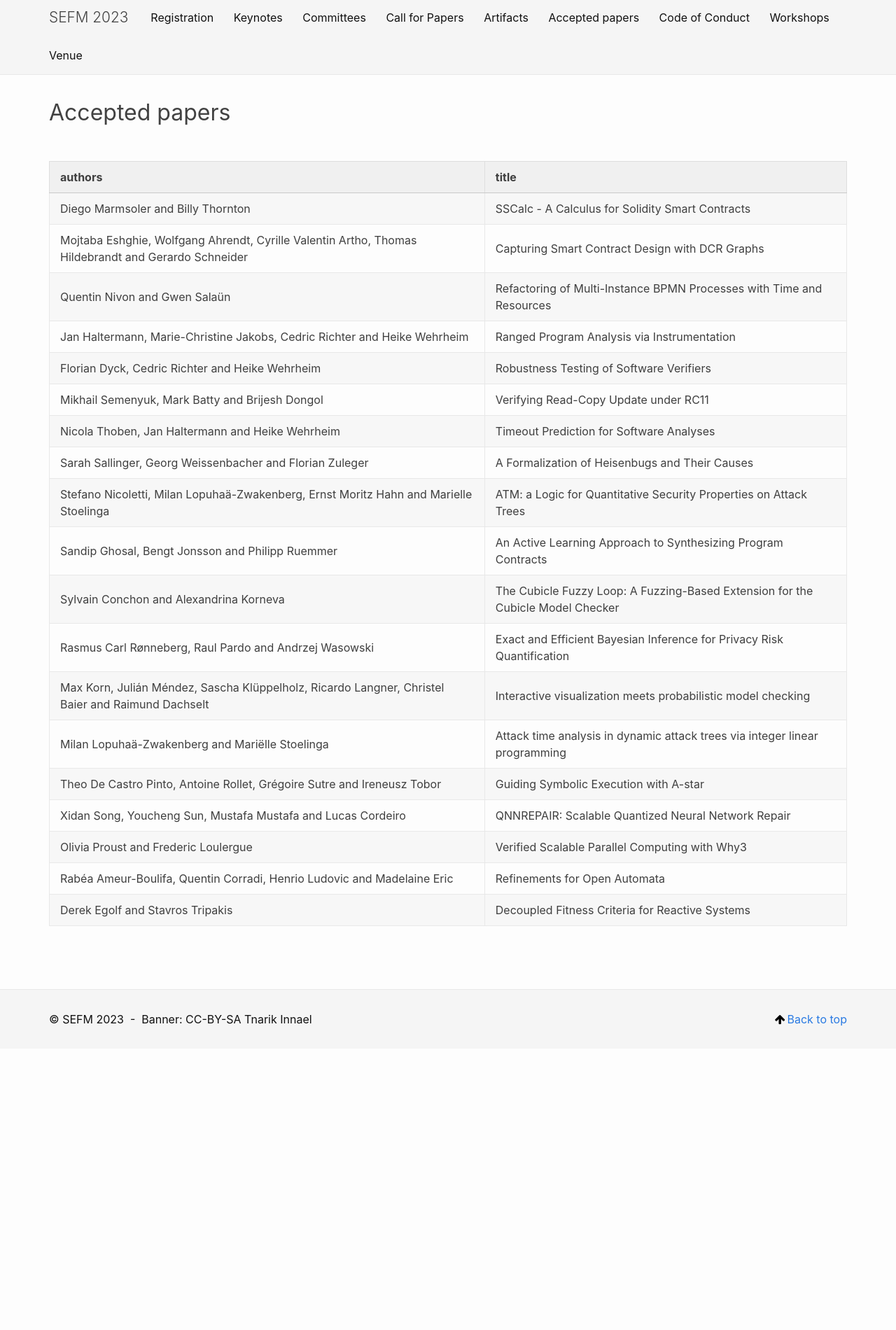
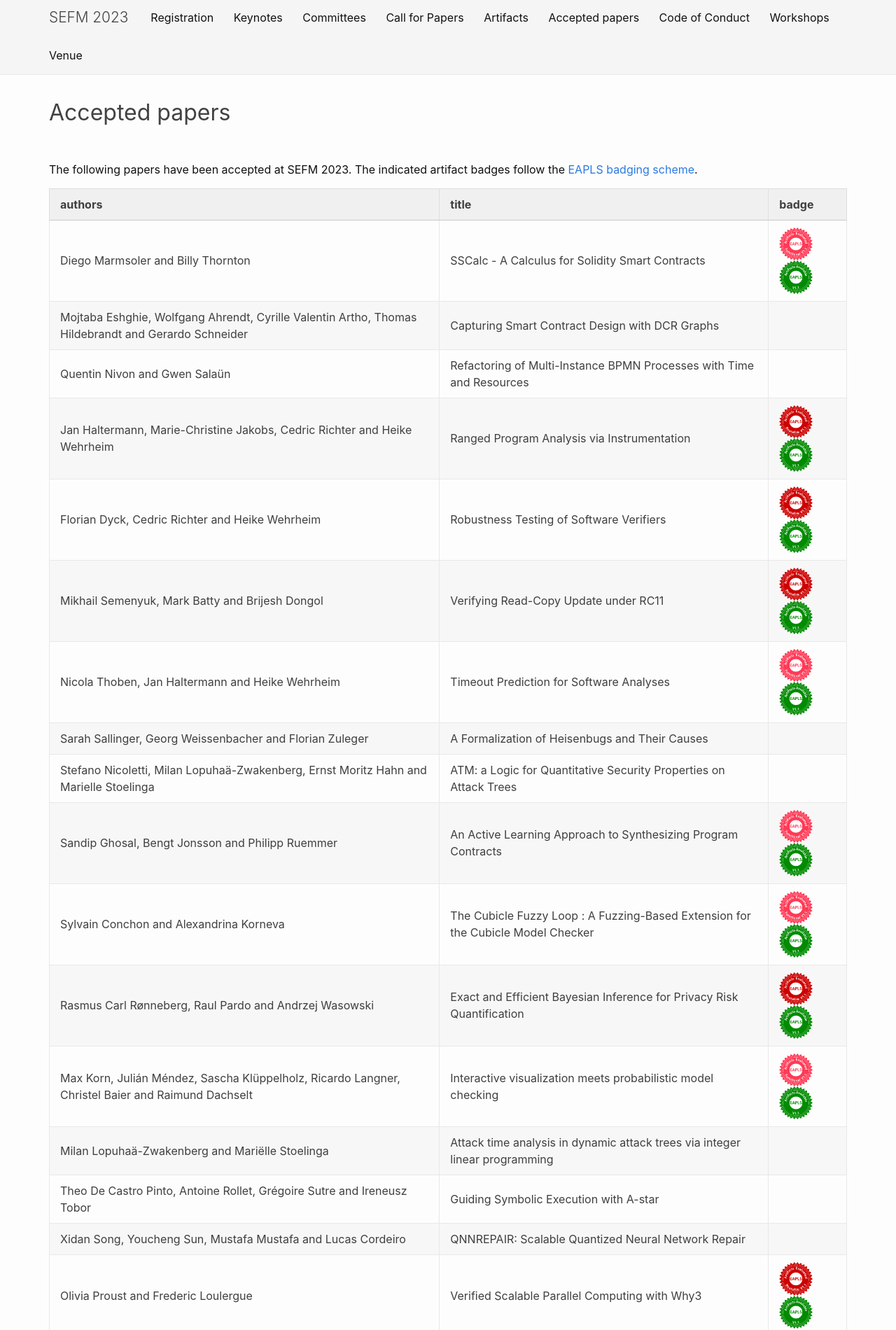
Before and after one commit to sefm-conference/2023, a Jekyll site: the page built from _pages/acceptedpapers.md, in a window 1280 px wide. Shown: the part 353-2253 px from the top of the page at 70% size. Built offline with Jekyll 4.4.1, drawn with Linux system fonts in a browser that asks for light colours; before the commit the page ends 1851 px from its top, so only the background shows below that.

Commit message:
Add artifact badges to accepted papers

```diff
--- a/_pages/acceptedpapers.md
+++ b/_pages/acceptedpapers.md
@@ -6,85 +6,30 @@ permalink: /acceptedpapers/
 order: 7
 ---
 
-<table>
-    <tr>
-        <th>authors</th>
-        <th>title</th>
-    </tr>
-    <tr>
-        <td>Diego Marmsoler and Billy Thornton</td>
-        <td>SSCalc - A Calculus for Solidity Smart Contracts</td>
-    </tr>
-    <tr>
-        <td>Mojtaba Eshghie, Wolfgang Ahrendt, Cyrille Valentin Artho, Thomas Hildebrandt and Gerardo Schneider</td>
-        <td>Capturing Smart Contract Design with DCR Graphs</td>
-    </tr>
-    <tr>
-        <td>Quentin Nivon and Gwen Sala&uuml;n</td>
-        <td>Refactoring of Multi-Instance BPMN Processes with Time and Resources</td>
-    </tr>
-    <tr>
-        <td>Jan Haltermann, Marie-Christine Jakobs, Cedric Richter and Heike Wehrheim</td>
-        <td>Ranged Program Analysis via Instrumentation</td>
-    </tr>
-    <tr>
-        <td>Florian Dyck, Cedric Richter and Heike Wehrheim</td>
-        <td>Robustness Testing of Software Verifiers</td>
-    </tr>
-    <tr>
-        <td>Mikhail Semenyuk, Mark Batty and Brijesh Dongol</td>
-        <td>Verifying Read-Copy Update under RC11</td>
-    </tr>
-    <tr>
-        <td>Nicola Thoben, Jan Haltermann and Heike Wehrheim</td>
-        <td>Timeout Prediction for Software Analyses</td>
-    </tr>
-    <tr>
-        <td>Sarah Sallinger, Georg Weissenbacher and Florian Zuleger</td>
-        <td>A Formalization of Heisenbugs and Their Causes</td>
-    </tr>
-    <tr>
-        <td>Stefano Nicoletti, Milan Lopuha&auml;-Zwakenberg, Ernst Moritz Hahn and Marielle Stoelinga</td>
-        <td>ATM: a Logic for Quantitative Security Properties on Attack Trees</td>
-    </tr>
-    <tr>
-        <td>Sandip Ghosal, Bengt Jonsson and Philipp Ruemmer</td>
-        <td>An Active Learning Approach to Synthesizing Program Contracts</td>
-    </tr>
-    <tr>
-        <td>Sylvain Conchon and Alexandrina Korneva</td>
-        <td>The Cubicle Fuzzy Loop: A Fuzzing-Based Extension for the Cubicle Model Checker</td>
-    </tr>
-    <tr>
-        <td>Rasmus Carl R&oslash;nneberg, Raul Pardo and Andrzej Wasowski</td>
-        <td>Exact and Efficient Bayesian Inference for Privacy Risk Quantification</td>
-    </tr>
-    <tr>
-        <td>Max Korn, Juli&aacute;n M&eacute;ndez, Sascha Kl&uuml;ppelholz, Ricardo Langner, Christel Baier and Raimund Dachselt</td>
-        <td>Interactive visualization meets probabilistic model checking</td>
-    </tr>
-    <tr>
-        <td>Milan Lopuha&auml;-Zwakenberg and Mari&euml;lle Stoelinga</td>
-        <td>Attack time analysis in dynamic attack trees via integer linear programming</td>
-    </tr>
-    <tr>
-        <td>Theo De Castro Pinto, Antoine Rollet, Gr&eacute;goire Sutre and Ireneusz Tobor</td>
-        <td>Guiding Symbolic Execution with A-star</td>
-    </tr>
-    <tr>
-        <td>Xidan Song, Youcheng Sun, Mustafa Mustafa and Lucas Cordeiro</td>
-        <td>QNNREPAIR: Scalable Quantized Neural Network Repair</td>
-    </tr>
-    <tr>
-        <td>Olivia Proust and Frederic Loulergue</td>
-        <td>Verified Scalable Parallel Computing with Why3</td>
-    </tr>
-    <tr>
-        <td>Rab&eacute;a Ameur-Boulifa, Quentin Corradi, Henrio Ludovic and Madelaine Eric</td>
-        <td>Refinements for Open Automata</td>
-    </tr>
-    <tr>
-        <td>Derek Egolf and Stavros Tripakis</td>
-        <td>Decoupled Fitness Criteria for Reactive Systems</td>
-    </tr>
-</table>
+<style>
+td > img { max-width: 48px } td:last-child { min-width: max-content }
+</style>
+
+The following papers have been accepted at SEFM 2023. The indicated artifact badges follow the [EAPLS badging scheme](https://eapls.org/pages/artifact_badges/).
+
+| authors                                                                                             | title                                                                            | badge |
+| --------------------------------------------------------------------------------------------------- | -------------------------------------------------------------------------------- | ----- |
+| Diego Marmsoler and Billy Thornton                                                                  | SSCalc - A Calculus for Solidity Smart Contracts                                 | ![Functional badge]({{ site.baseurl }}{% link assets/artifact-functional.png %}) ![Available badge]({{ site.baseurl }}{% link assets/artifact-available.png %}) |
+| Mojtaba Eshghie, Wolfgang Ahrendt, Cyrille Valentin Artho, Thomas Hildebrandt and Gerardo Schneider | Capturing Smart Contract Design with DCR Graphs                                  |       |
+| Quentin Nivon and Gwen Salaün                                                                       | Refactoring of Multi-Instance BPMN Processes with Time and Resources             |       |
+| Jan Haltermann, Marie-Christine Jakobs, Cedric Richter and Heike Wehrheim                           | Ranged Program Analysis via Instrumentation                                      | ![Reusable badge]({{ site.baseurl }}{% link assets/artifact-reusable.png %}) ![Available badge]({{ site.baseurl }}{% link assets/artifact-available.png %})      |
+| Florian Dyck, Cedric Richter and Heike Wehrheim                                                     | Robustness Testing of Software Verifiers                                         | ![Reusable badge]({{ site.baseurl }}{% link assets/artifact-reusable.png %}) ![Available badge]({{ site.baseurl }}{% link assets/artifact-available.png %})      |
+| Mikhail Semenyuk, Mark Batty and Brijesh Dongol                                                     | Verifying Read-Copy Update under RC11                                            | ![Reusable badge]({{ site.baseurl }}{% link assets/artifact-reusable.png %}) ![Available badge]({{ site.baseurl }}{% link assets/artifact-available.png %})      |
+| Nicola Thoben, Jan Haltermann and Heike Wehrheim                                                    | Timeout Prediction for Software Analyses                                         | ![Functional badge]({{ site.baseurl }}{% link assets/artifact-functional.png %}) ![Available badge]({{ site.baseurl }}{% link assets/artifact-available.png %})      |
+| Sarah Sallinger, Georg Weissenbacher and Florian Zuleger                                            | A Formalization of Heisenbugs and Their Causes                                   |       |
+| Stefano Nicoletti, Milan Lopuhaä-Zwakenberg, Ernst Moritz Hahn and Marielle Stoelinga               | ATM: a Logic for Quantitative Security Properties on Attack Trees                |       |
+| Sandip Ghosal, Bengt Jonsson and Philipp Ruemmer                                                    | An Active Learning Approach to Synthesizing Program Contracts                    | ![Functional badge]({{ site.baseurl }}{% link assets/artifact-functional.png %}) ![Available badge]({{ site.baseurl }}{% link assets/artifact-available.png %})      |
+| Sylvain Conchon and Alexandrina Korneva                                                             | The Cubicle Fuzzy Loop : A Fuzzing-Based Extension for the Cubicle Model Checker | ![Functional badge]({{ site.baseurl }}{% link assets/artifact-functional.png %}) ![Available badge]({{ site.baseurl }}{% link assets/artifact-available.png %})      |
+| Rasmus Carl Rønneberg, Raul Pardo and Andrzej Wasowski                                              | Exact and Efficient Bayesian Inference for Privacy Risk Quantification           | ![Reusable badge]({{ site.baseurl }}{% link assets/artifact-reusable.png %}) ![Available badge]({{ site.baseurl }}{% link assets/artifact-available.png %})      |
+| Max Korn, Julián Méndez, Sascha Klüppelholz, Ricardo Langner, Christel Baier and Raimund Dachselt   | Interactive visualization meets probabilistic model checking                     | ![Functional badge]({{ site.baseurl }}{% link assets/artifact-functional.png %}) ![Available badge]({{ site.baseurl }}{% link assets/artifact-available.png %})      |
+| Milan Lopuhaä-Zwakenberg and Mariëlle Stoelinga                                                     | Attack time analysis in dynamic attack trees via integer linear programming      |       |
+| Theo De Castro Pinto, Antoine Rollet, Grégoire Sutre and Ireneusz Tobor                             | Guiding Symbolic Execution with A-star                                           |       |
+| Xidan Song, Youcheng Sun, Mustafa Mustafa and Lucas Cordeiro                                        | QNNREPAIR: Scalable Quantized Neural Network Repair                              |       |
+| Olivia Proust and Frederic Loulergue                                                                | Verified Scalable Parallel Computing with Why3                                   | ![Reusable badge]({{ site.baseurl }}{% link assets/artifact-reusable.png %}) ![Available badge]({{ site.baseurl }}{% link assets/artifact-available.png %})      |
+| Rabéa Ameur-Boulifa, Quentin Corradi, Henrio Ludovic and Madelaine Eric                             | Refinements for Open Automata                                                    |       |
+| Derek Egolf and Stavros Tripakis                                                                    | Decoupled Fitness Criteria for Reactive Systems                                  | ![Reusable badge]({{ site.baseurl }}{% link assets/artifact-reusable.png %}) ![Available badge]({{ site.baseurl }}{% link assets/artifact-available.png %})      |
```
Also changed, not shown: assets/artifact-available.png (added), assets/artifact-functional.png (added), assets/artifact-reusable.png (added).
